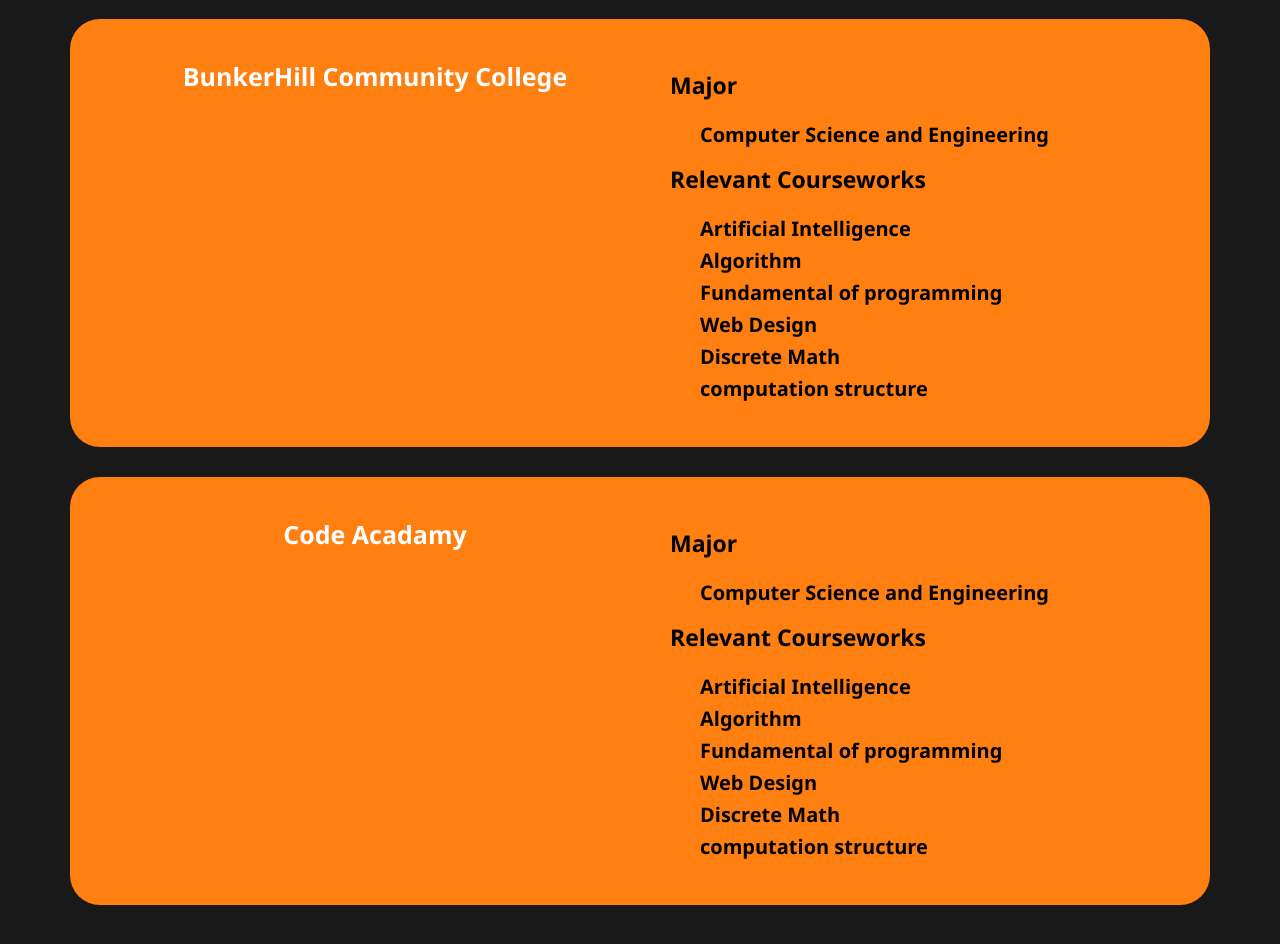
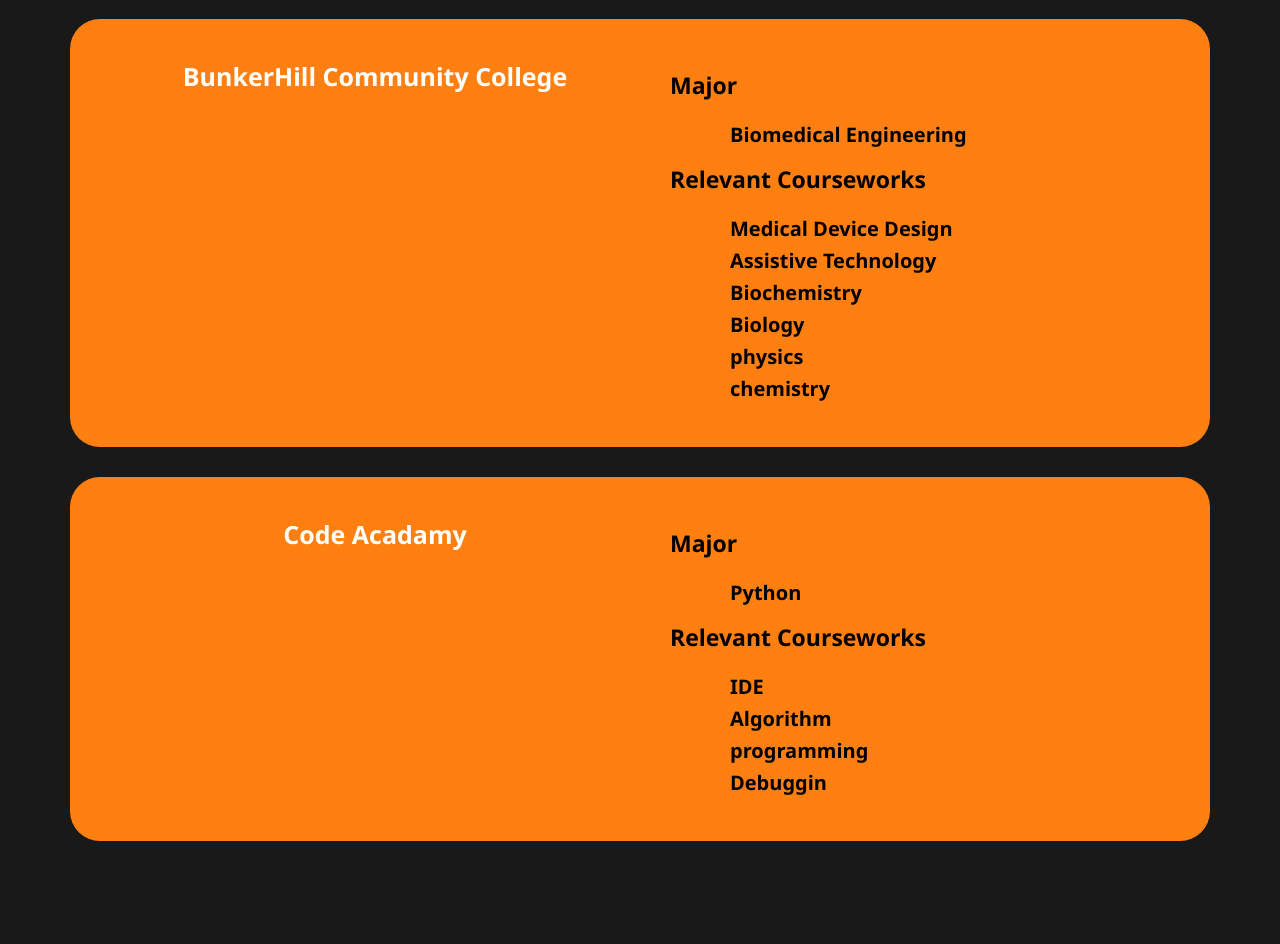
Before and after one commit to designftw/hw5-yonas39, a plain HTML site: page homepage/education.html in a window 1280 px wide. Shown: the part 820-1764 px from the top of the page. After the commit the page ends 1731 px from the top, so only its background shows below. Drawn offline with Linux system fonts and the light colour scheme.

Commit message:
final homepage submission

```diff
--- a/homepage/education.css
+++ b/homepage/education.css
@@ -9,14 +9,6 @@ body {
   padding: 0 0 20px;
   margin: 0 0 20px;
 }
-/* .portfolio-section {
-  width: 100%;
-  height: 100%;
-  margin: 10px 50px 50px;
-  padding: 50px;
-
-  border-radius: 30px;
-} */
 
 .container {
   margin: 30px;
@@ -26,7 +18,7 @@ body {
   grid-template-columns: 50% 50%;
   grid-gap: 20px;
 }
-/* portfolio */
+
 .container h2 {
   text-align: center;
   color: white;
@@ -35,12 +27,6 @@ body {
   margin-bottom: 40px;
 }
 
-/* .portfolio-item {
-  padding: 1rem;
-  border-radius: 10px;
-  box-shadow: 0 0 10px rgba(0, 0, 0, 0.1);
-  transition: transform 0.3s ease-in-out;
-} */
 .container {
   padding: 40px;
   margin: 30px;
@@ -84,7 +70,7 @@ body {
 .container dd {
   font-size: 20px;
   font-weight: bold;
-  padding-left: 10px;
-  margin-left: 30px;
+  padding-left: 20px;
+  margin-left: 50px;
   margin-bottom: 5px;
 }
--- a/homepage/education.html
+++ b/homepage/education.html
@@ -43,28 +43,26 @@
         <h2>BunkerHill Community College</h2>
         <dl>
           <dt>Major</dt>
-          <dd>Computer Science and Engineering</dd>
+          <dd>Biomedical Engineering</dd>
           <dt>Relevant Courseworks</dt>
-          <dd>Artificial Intelligence</dd>
-          <dd>Algorithm</dd>
-          <dd>Fundamental of programming</dd>
-          <dd>Web Design</dd>
-          <dd>Discrete Math</dd>
-          <dd>computation structure</dd>
+          <dd>Medical Device Design</dd>
+          <dd>Assistive Technology</dd>
+          <dd>Biochemistry</dd>
+          <dd>Biology</dd>
+          <dd>physics</dd>
+          <dd>chemistry</dd>
         </dl>
       </div>
       <div class="container container-3">
         <h2>Code Acadamy</h2>
         <dl>
           <dt>Major</dt>
-          <dd>Computer Science and Engineering</dd>
+          <dd>Python</dd>
           <dt>Relevant Courseworks</dt>
-          <dd>Artificial Intelligence</dd>
+          <dd>IDE</dd>
           <dd>Algorithm</dd>
-          <dd>Fundamental of programming</dd>
-          <dd>Web Design</dd>
-          <dd>Discrete Math</dd>
-          <dd>computation structure</dd>
+          <dd>programming</dd>
+          <dd>Debuggin</dd>
         </dl>
       </div>
     </div>
```
